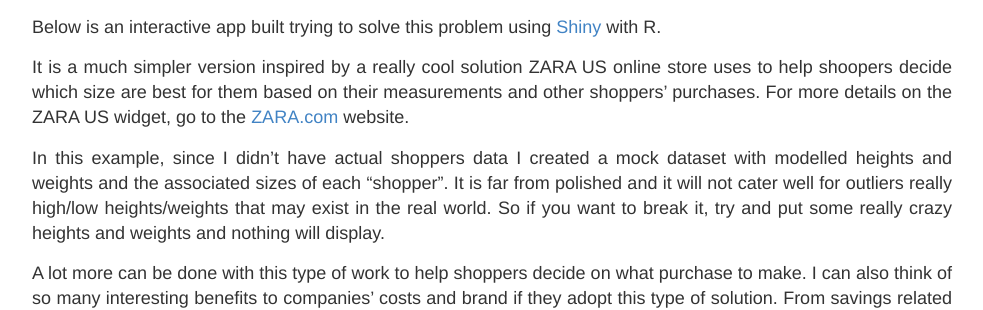
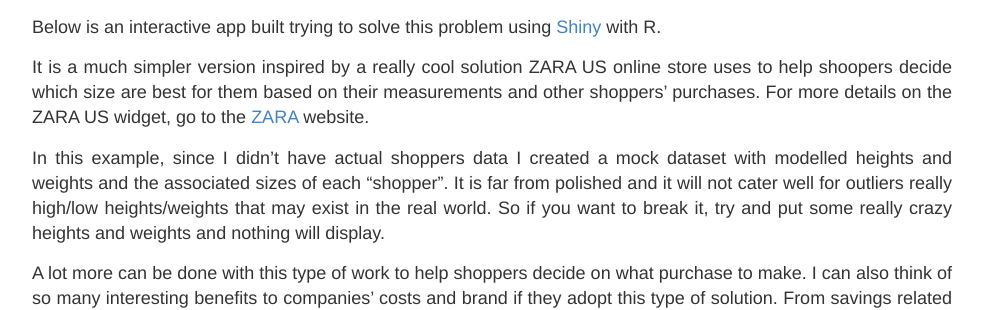
Before and after one commit to FelipeRego/FelipeRego.github.io, a Jekyll site: the page built from _posts/2017-09-18-sizeR-Helping-Decide-Size-Buy.md, in a window 1280 px wide and 900 px high. Shown: the part 362-672 px from the top of the window, without its empty margins (148-1131 px from the left). Built offline with Jekyll 4.4.1, drawn with Linux system fonts in a browser that asks for light colours; comment, search, counter and statistics services are not loaded.

Commit message:
NEW POST

```diff
--- a/_posts/2017-09-18-sizeR-Helping-Decide-Size-Buy.md
+++ b/_posts/2017-09-18-sizeR-Helping-Decide-Size-Buy.md
@@ -14,7 +14,7 @@
 
 Below is an interactive app built trying to solve this problem using [Shiny](http://www.shinyapps.io/) with R.
 
-It is a much simpler version inspired by a really cool solution ZARA US online store uses to help shoopers decide which size are best for them based on their measurements and other shoppers' purchases. For more details on the ZARA US widget, go to the [ZARA.com](www.zara.com) website.
+It is a much simpler version inspired by a really cool solution ZARA US online store uses to help shoopers decide which size are best for them based on their measurements and other shoppers' purchases. For more details on the ZARA US widget, go to the [ZARA](www.zara.com) website.
 
 In this example, since I didn't have actual shoppers data I created a mock dataset with modelled heights and weights and the associated sizes of each "shopper". It is far from polished and it will not cater well for outliers really high/low heights/weights that may exist in the real world. So if you want to break it, try and put some really crazy heights and weights and nothing will display.
 
@@ -22,6 +22,6 @@
 
 Let me know your thoughts!
 
-Note: In case you're reading this blog post from your mobile, this vis has also been published via the [shinyapp.io](https://feliperego.shinyapps.io/visualising_food_nutrients_with_interactive_r_dashboard/) website which can make the experience in smaller screens a bit better.
+Note: In case you're reading this blog post from your mobile, this vis has also been published via the [shinyapp.io](https://feliperego.shinyapps.io/sizer_-_helping_you_decide_which_size_to_buy/) website which can make the experience in smaller screens a bit better.
 
-<iframe src="https://feliperego.shinyapps.io/sizer_-_helping_you_decide_which_size_to_buy/" style="border: none; width: 900px; height: 650px"></iframe>
+<iframe src="https://feliperego.shinyapps.io/sizer_-_helping_you_decide_which_size_to_buy/" style="border: none; width: 900px; height: 750px"></iframe>
```
